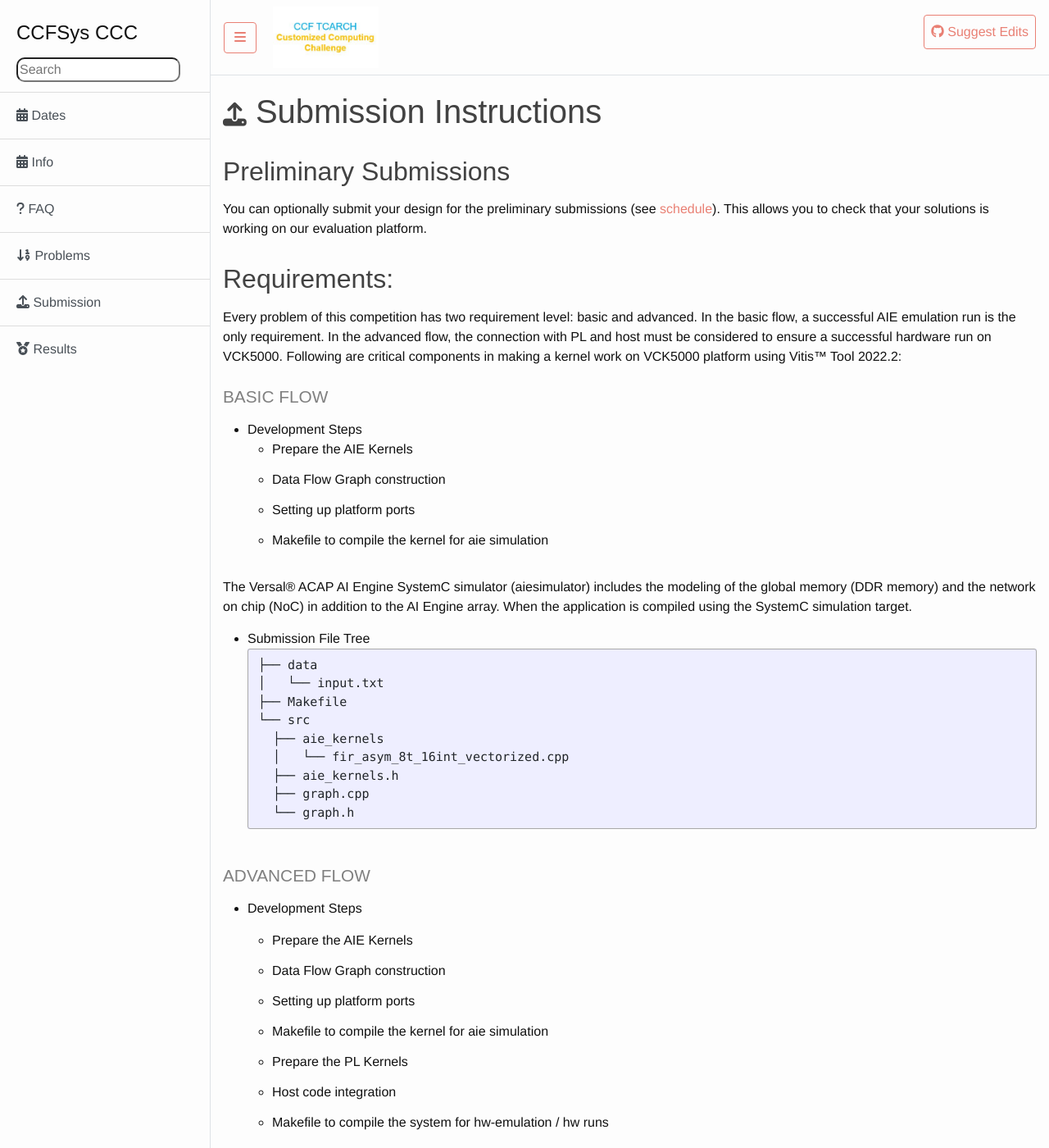
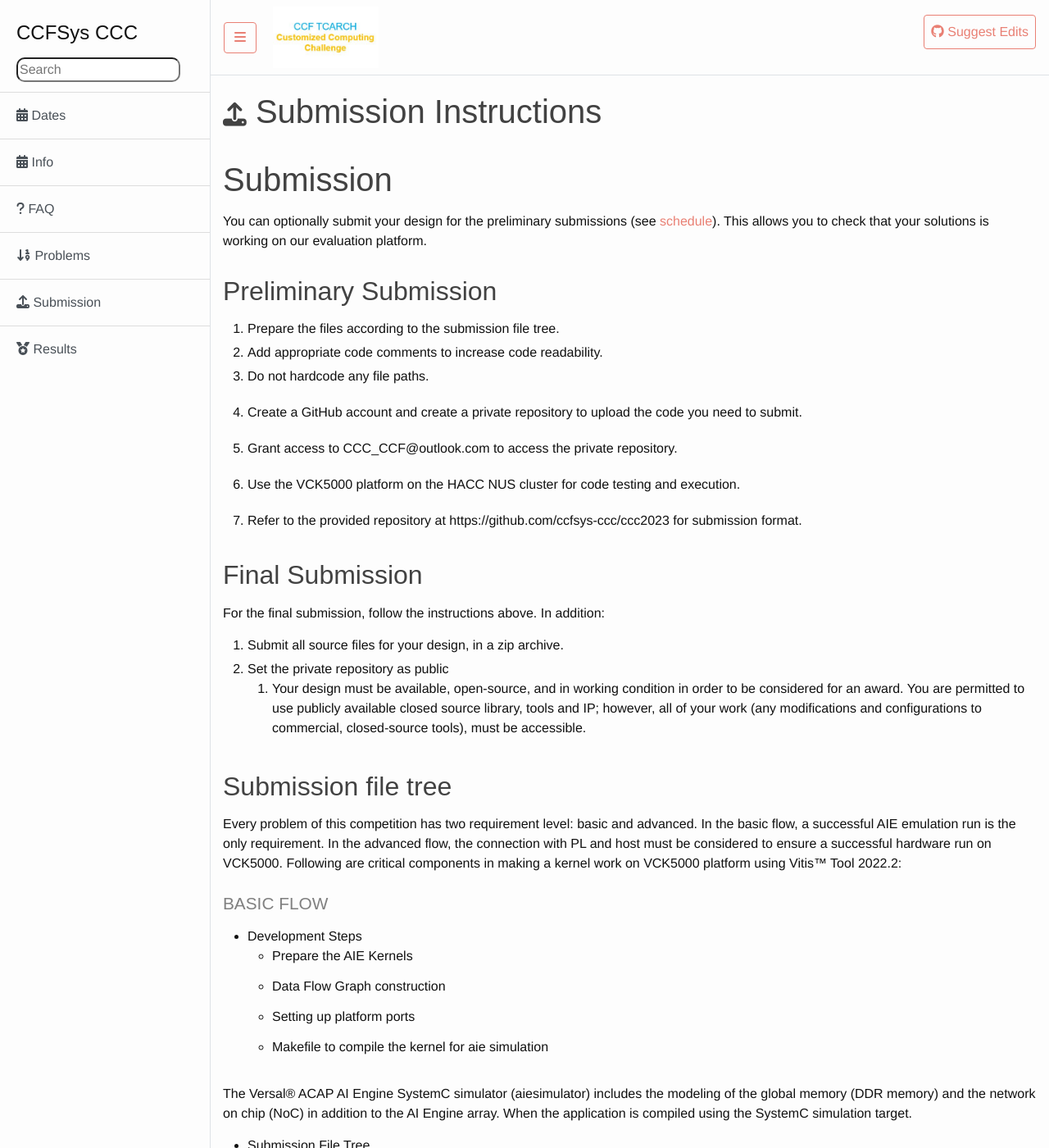
Before and after one commit to CCF-CCC/2023, a Jekyll site: the page built from _pages/submission.md, in a window 1280 px wide and 1400 px high. Shown: the whole window at 82% size. Built offline with Jekyll 4.4.1, drawn with Linux system fonts in a browser that asks for light colours; nearby versions of some CDN libraries; some web fonts are replaced; some of the changed text lies outside the part shown.

Commit message:
update submission

````diff
--- a/_pages/submission.md
+++ b/_pages/submission.md
@@ -8,11 +8,32 @@ icon: fas fa-upload
 order: 5
 ---
 
-## Preliminary Submissions
+# Submission
 You can optionally submit your design for the preliminary submissions (see [schedule]({% link _pages/schedule.md %})). This allows you to check that your solutions is working on our evaluation platform.
 
+## Preliminary Submission
 
-## Requirements:
+1. Prepare the files according to the submission file tree.
+1. Add appropriate code comments to increase code readability.
+1. Do not hardcode any file paths.
+
+1. Create a GitHub account and create a private repository to upload the code you need to submit.
+
+2. Grant access to **CCC_CCF@outlook.com** to access the private repository.
+
+3. Use the VCK5000 platform on the HACC NUS cluster for code testing and execution.
+
+4. Refer to the provided repository at https://github.com/ccfsys-ccc/ccc2023 for submission format.
+
+## Final Submission
+
+For the final submission, follow the instructions above. In addition:
+
+1. Submit all source files for your design, in a zip archive.
+1. Set the private repository as public
+    1. Your design must be available, open-source, and in working condition in order to be considered for an award. You are permitted to use publicly available closed source library, tools and IP; however, all of your work (any modifications and configurations to commercial, closed-source tools), must be accessible.
+
+## Submission file tree
 
 Every problem of this competition has two requirement level: basic and advanced.
 In the basic flow, a successful AIE emulation run is the only requirement. In the advanced flow, the connection with PL and host must be considered to ensure a successful hardware run on VCK5000. Following are critical components in making a kernel work on VCK5000 platform using Vitis™ Tool 2022.2:
@@ -80,19 +101,3 @@ The Versal® ACAP AI Engine SystemC simulator (aiesimulator) includes the modeli
         ├── mm2s.cpp
         └── s2mm.cpp
 ```
-
-### Submission Requirements
-
-1. Prepare the files according to the submission file tree.
-1. Add appropriate code comments to increase code readability.
-1. Do not hardcode any file paths.
-1. Place all of your files in a single zip archive and submit it.
-
-## Final Submission
-For the final submission, follow the instructions above. In addition:
-
-1. Submit all source files for your design, in a zip archive.
-1. Your design must be available, open-source, and in working condition in order to be considered for an award. You are permitted to use publicly available closed source library, tools and IP; however, all of your work (any modifications and configurations to commercial, closed-source tools), must be accessible.
-
-## Submission Links
-TBD
````
Also changed, not shown: 2 other files.
